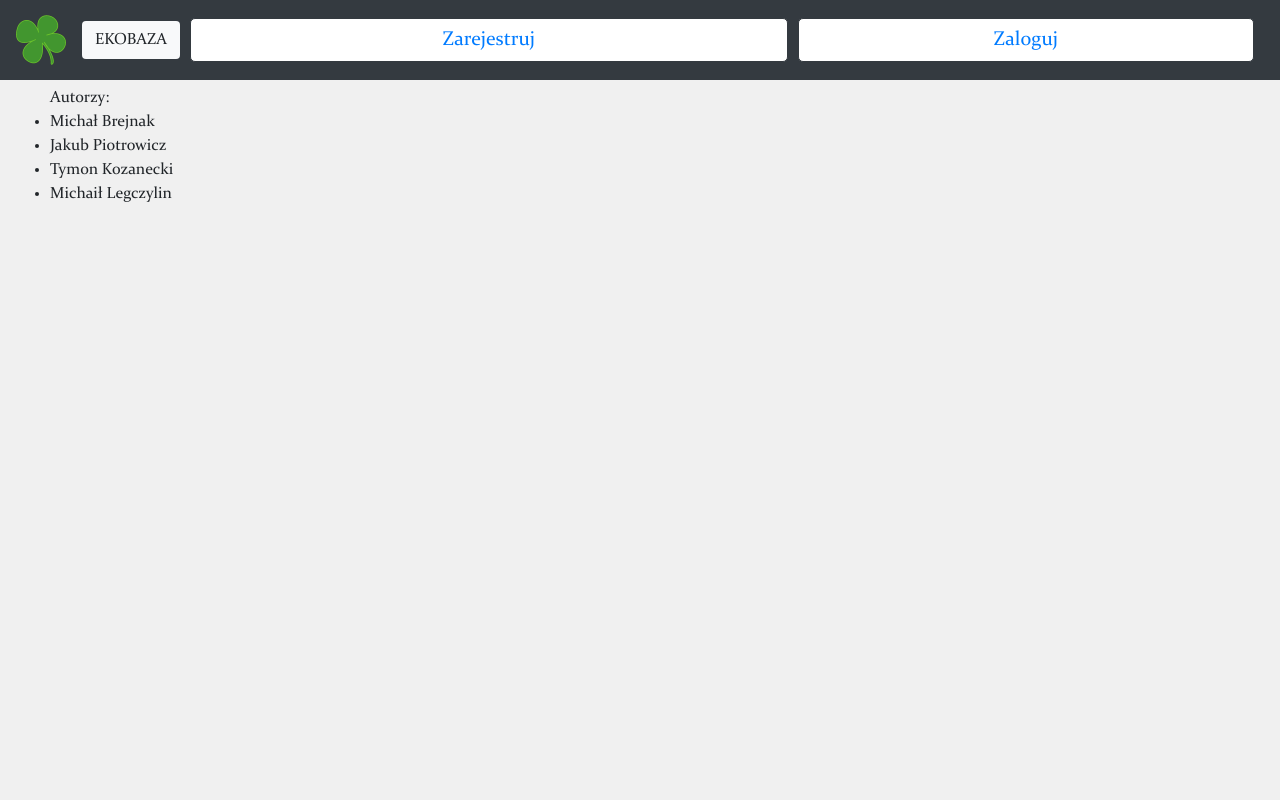
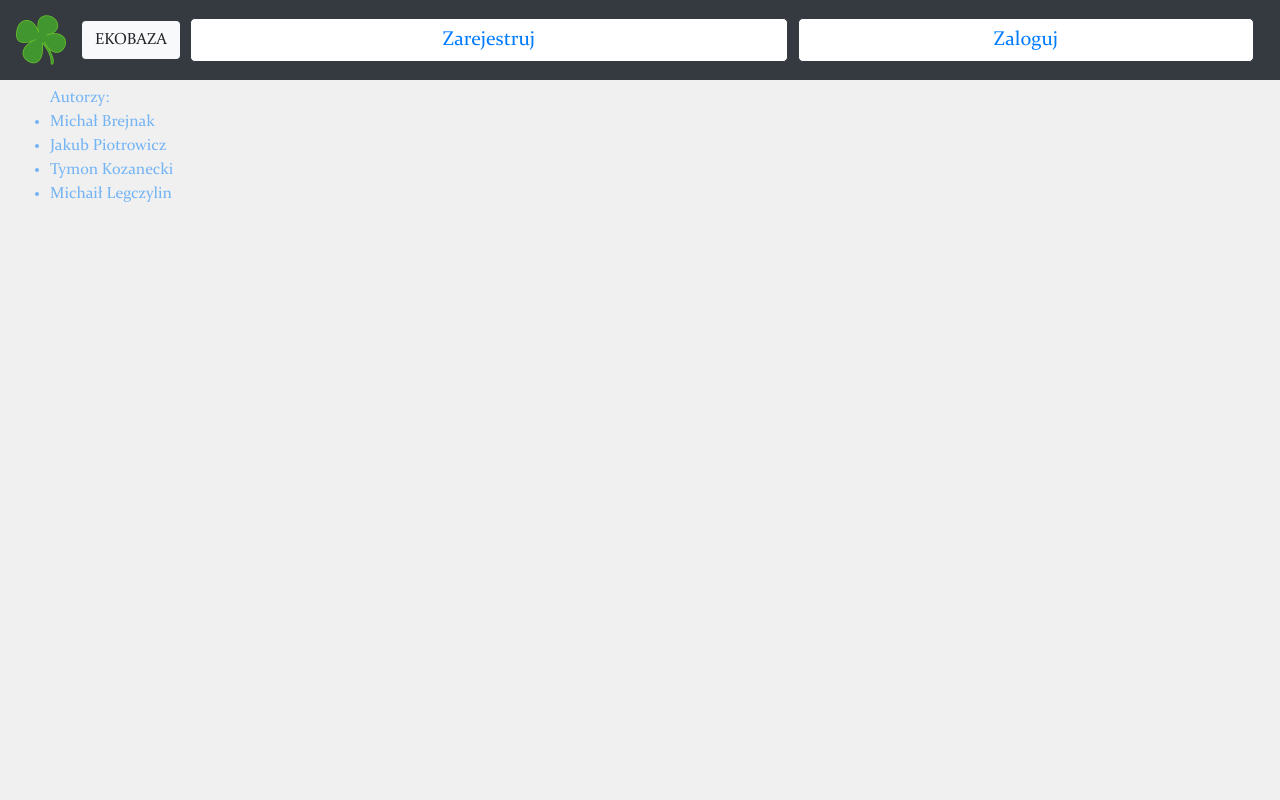
Before and after one commit to tymon007/ms, a Django app: template main_page/templates/credits.html in a window 1280 px wide. Run offline with Django 3.2, Linux system fonts and the light colour scheme; the template is opened without the code that fills it, so the values that code supplies are empty; some libraries are stand-ins or nearby versions.

Commit message:
dsflkjladsa

```diff
--- a/main_page/static/css/style.css
+++ b/main_page/static/css/style.css
@@ -26,7 +26,7 @@ body {
     height: 100vh;
     position: relative;
     font-family: sans-serif;
-    color: #212529;
+    color: #73b4f5;
     background-color: rgb(240, 240, 240);
 }
 
```
